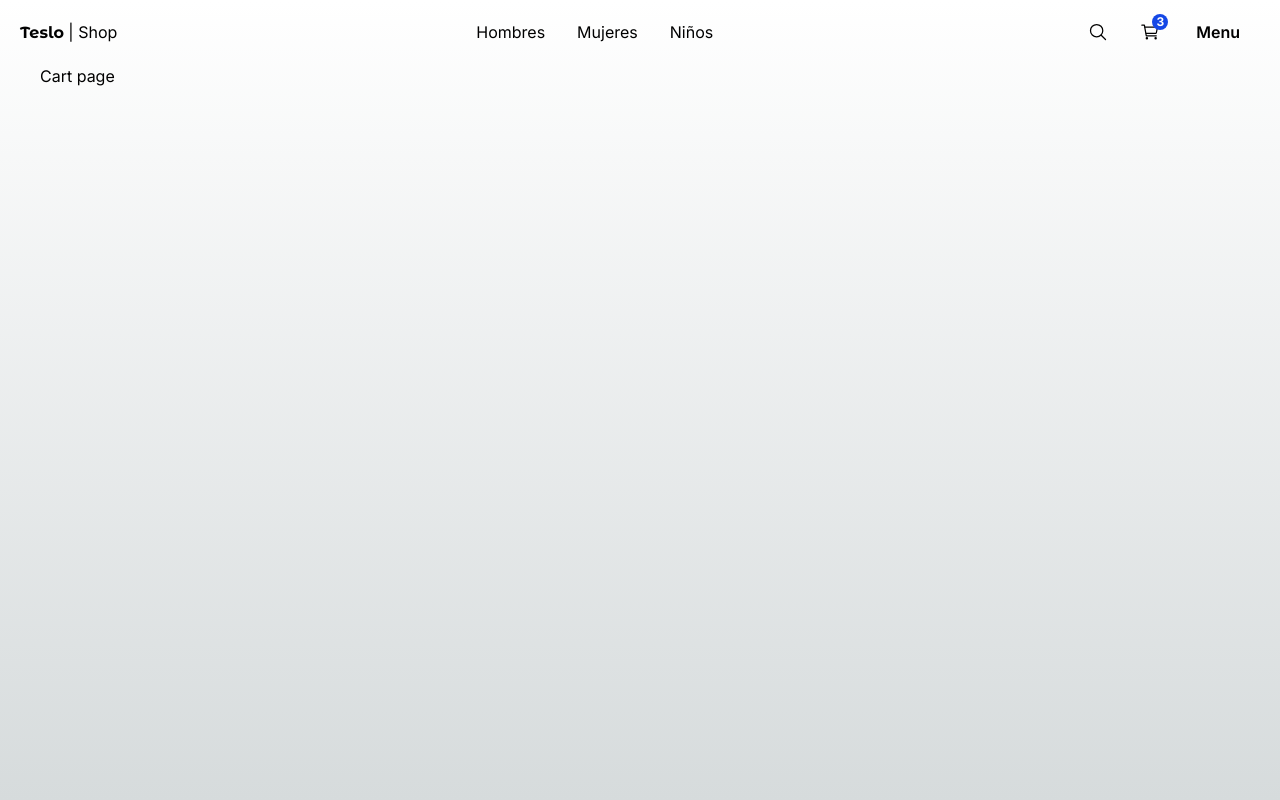
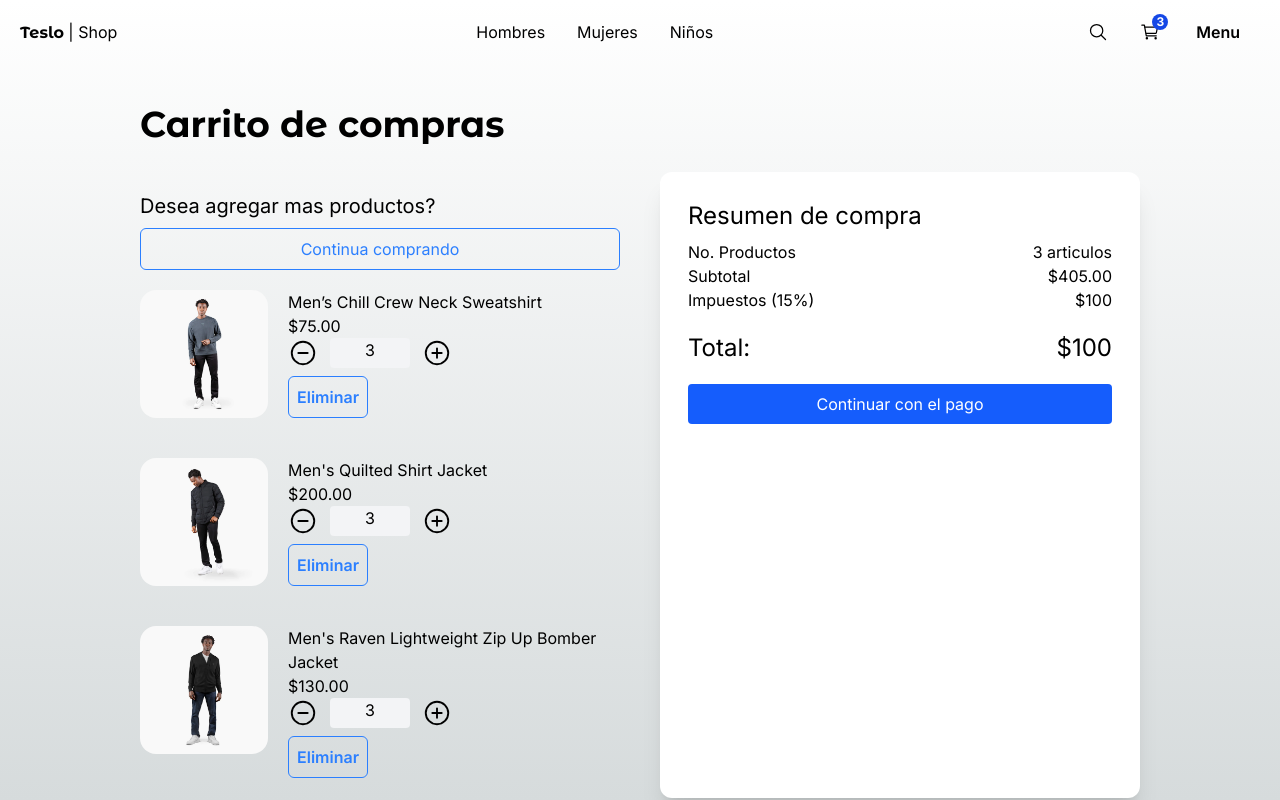
Before and after one commit to Mvillegas18/teslo-shop, a Next.js app: page /cart in a window 1280 px wide. Built offline with nearby package versions, Linux system fonts and the light colour scheme.

Commit message:
Enhance CartPage component with product details, quantity selector, and total calculation

```diff
--- a/src/app/(shop)/cart/page.tsx
+++ b/src/app/(shop)/cart/page.tsx
@@ -1,7 +1,103 @@
+import { QuantitySelector, Title } from '@/components';
+import { initialData } from '@/seed/seed';
+import Image from 'next/image';
+import Link from 'next/link';
+
+const productsInCart = [
+	initialData.products[0],
+	initialData.products[1],
+	initialData.products[2],
+];
+
 export default function CartPage() {
 	return (
-		<div>
-			<h1>Cart page</h1>
+		<div className="flex justify-center items-center mb-72 px-10 sm:px-0">
+			<div className="flex flex-col w-[1000px]">
+				<Title title="Carrito de compras" />
+				<div className="grid grid-cols-1 sm:grid-cols-2 gap-10">
+					{/* Carrito */}
+					<div className="flex flex-col mt-5">
+						<span className="text-xl">
+							Desea agregar mas productos?
+						</span>
+						<Link
+							href="/"
+							className="text-blue-500 w-full text-center mt-2 p-2 border border-blue-500 rounded-md hover:underline hover:bg-blue-700 hover:text-white transition-colors duration-300"
+							aria-label="Continuar comprando"
+						>
+							Continua comprando
+						</Link>
+
+						{/* Items */}
+						{productsInCart.map((product) => (
+							<div className="flex my-5" key={product.slug}>
+								<Image
+									src={`/products/${product.images[0]}`}
+									alt={product.title}
+									width={300}
+									height={300}
+									className="w-32 h-32 object-cover mr-5 rounded-2xl"
+								/>
+
+								<div>
+									<p>{product.title}</p>
+									<p>
+										{product.price.toLocaleString('en-US', {
+											style: 'currency',
+											currency: 'USD',
+										})}
+									</p>
+									<QuantitySelector quantity={3} />
+									<button className="mt-2 p-2 font-semibold border text-blue-500 border-blue-500 rounded-md hover:bg-blue-700 hover:text-white transition-colors duration-300">
+										Eliminar
+									</button>
+								</div>
+							</div>
+						))}
+					</div>
+
+					{/* Resumen de compra */}
+					<div className="rounded-xl shadow-xl p-7 bg-white">
+						<h2 className="text-2xl mb-2">Resumen de compra</h2>
+						<div className="grid grid-cols-2">
+							<span>No. Productos</span>
+							<span className="text-right">
+								{productsInCart.length} articulos
+							</span>
+
+							<span>Subtotal</span>
+							<span className="text-right">
+								{productsInCart
+									.reduce(
+										(acc, product) => acc + product.price,
+										0
+									)
+									.toLocaleString('en-US', {
+										style: 'currency',
+										currency: 'USD',
+									})}
+							</span>
+
+							<span>Impuestos (15%)</span>
+							<span className="text-right">$100</span>
+
+							<span className="text-2xl mt-5">Total: </span>
+							<span className="text-right mt-5 text-2xl">
+								$100
+							</span>
+						</div>
+
+						<div>
+							<Link
+								href={'/checkout/address'}
+								className="flex justify-center btn-primary w-full mt-5 transition-colors duration-300"
+							>
+								Continuar con el pago
+							</Link>
+						</div>
+					</div>
+				</div>
+			</div>
 		</div>
 	);
 }
```
